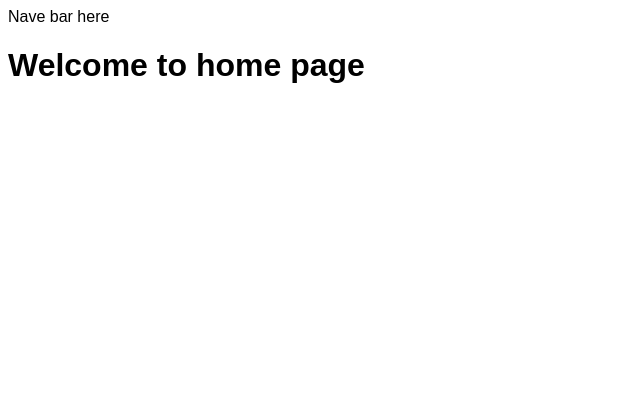
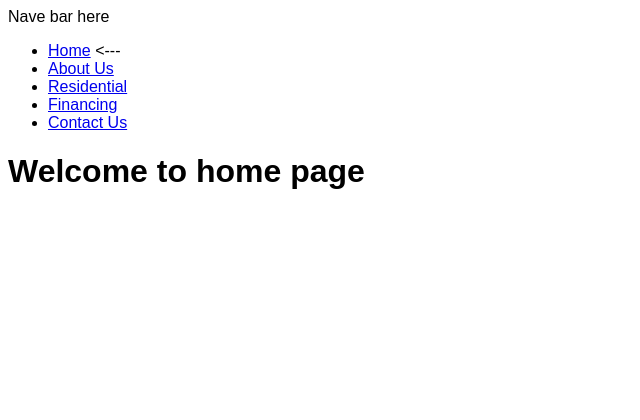
Before and after one commit to mohamedgamalmoha/Wanaturalgas-Company-Portfolio-Website, a Django app: page / in a window 1280 px wide. Shown: the top 420 px of the page, without its empty margins (0-640 px from the left). Run offline with Django 3.2, Linux system fonts and the light colour scheme.

Commit message:
Creating views for pages

```diff
--- a/pages/urls.py
+++ b/pages/urls.py
@@ -1,7 +1,12 @@
-# from .views import *
+from django.urls import path
 
-# app_name = 'pages'
+from .views import *
 
-# urlpatterns = [
+app_name = 'pages'
 
-# ]
+urlpatterns = [
+    path('', home_page, name='home'),
+    path('about-us/', about_page, name='about_us'),
+    path('residential/', residential_page, name='residential'),
+    path('financing/', finance_page, name='financing'),
+]
--- a/pages/views.py
+++ b/pages/views.py
@@ -1 +1,35 @@
-# from django.shortcuts import render
+from django.shortcuts import render
+
+from .models import About, Residential, Finance
+
+def home_page(request):
+    context = {
+        'active':'home',
+    }
+    return render(request, 'home.html', context)
+
+
+def about_page(request):
+    about = About.objects.all().first()
+    context = {
+        'about':about,
+        'active':'about',
+    }
+    return render(request, 'pages/about_us.html', context)
+
+
+def residential_page(request):
+    residential = Residential.objects.all().first()
+    context = {
+        'residential':residential,
+        'active':'residential',
+    }
+    return render(request, 'pages/residential.html', context)
+
+def finance_page(request):
+    finance = Finance.objects.all().first()
+    context = {
+        'finance':finance,
+        'active':'financing',
+    }
+    return render(request, 'pages/finance.html', context)
--- a/receives/urls.py
+++ b/receives/urls.py
@@ -4,6 +4,6 @@ from django.urls import path
 app_name = 'receives'
 
 urlpatterns = [
-    path('contact', ContactView, name='contact'),
-    path('main_form', MainRequestView, name='main_form'),
+    path('contact-us/', ContactView, name='contact_us'),
+    # path('submit-request/', MainRequestView, name='main_form'),
 ]
--- a/receives/views.py
+++ b/receives/views.py
@@ -9,6 +9,7 @@ def ContactView(request):
             form.save()
     context = {
         'form': ContactForm,
+        'active': 'contact',
     }
     return render(request, 'receives/contact.html', context)
 
--- a/templates/base/navbar.html
+++ b/templates/base/navbar.html
@@ -2,6 +2,13 @@
 
 <nav>
     Nave bar here
+    <ul>
+        <li><a href="{% url 'pages:home' %}">Home</a>{% if active == 'home' %} <---{% endif %}</li>
+        <li><a href="{% url 'pages:about_us' %}">About Us</a>{% if active == 'about' %} <---{% endif %}</li>
+        <li><a href="{% url 'pages:residential' %}">Residential</a>{% if active == 'residential' %} <---{% endif %}</li>
+        <li><a href="{% url 'pages:financing' %}">Financing</a>{% if active == 'financing' %} <---{% endif %}</li>
+        <li><a href="{% url 'receives:contact_us' %}">Contact Us</a>{% if active == 'contact' %} <---{% endif %}</li>
+    </ul>
 </nav>
 
 {% if request.user.is_authenticated and request.user.is_staff %}
--- a/wanaturalgas/settings.py
+++ b/wanaturalgas/settings.py
@@ -48,7 +48,7 @@ INSTALLED_APPS = [
     # Project Apps
     'pages.apps.PagesConfig',
     'receives.apps.ReceivesConfig',
-    'service.apps.ServiceConfig',
+    # 'service.apps.ServiceConfig',
 
     'django.contrib.admin', # At the end to apply the jazzmin theme
 ]
--- a/wanaturalgas/urls.py
+++ b/wanaturalgas/urls.py
@@ -17,12 +17,11 @@ from django.contrib import admin
 from django.urls import path, include
 from django.conf import settings
 from django.conf.urls.static import static
-from .views import handler500, hometest
+from .views import handler500
 
 urlpatterns = [
     path('admin/', admin.site.urls),
-    path('', hometest, name='home'),
-    # path('', include('pages.urls', namespace='pages')),
+    path('', include('pages.urls', namespace='pages')),
     path('', include('receives.urls', namespace='receives')),
     # path('', include('service.urls', namespace='service')),
 ] + static(settings.MEDIA_URL, document_root=settings.MEDIA_ROOT)
--- a/wanaturalgas/views.py
+++ b/wanaturalgas/views.py
@@ -3,7 +3,3 @@ from django.shortcuts import render
 
 def handler500(request):
     return render(request, '500.html', status=500)
-
-
-def hometest(request):
-    return render(request, 'home.html', {})
```
Also changed, not shown: templates/pages/about_us.html (added, +25 -0 lines), templates/pages/finance.html (added, +22 -0 lines), templates/pages/residential.html (added, +21 -0 lines), templates/receives/contact.html (+14 -10 lines), templates/receives/main_form.html (+15 -10 lines), db.sqlite3, media/images/Finance/logo.png (added), media/images/about1.jpg (added), media/images/about2.jpg (added), media/images/logo.png (added), media/images/logo_oJvVwwQ.png (added).
